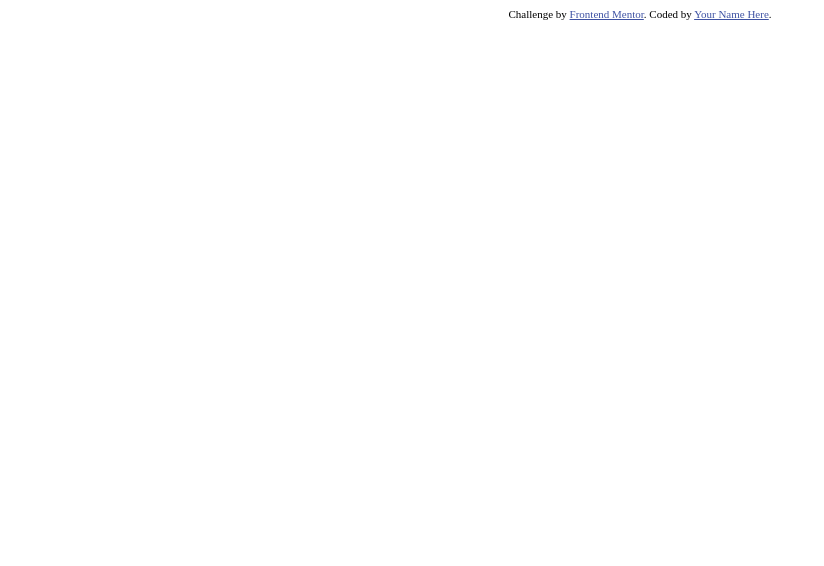
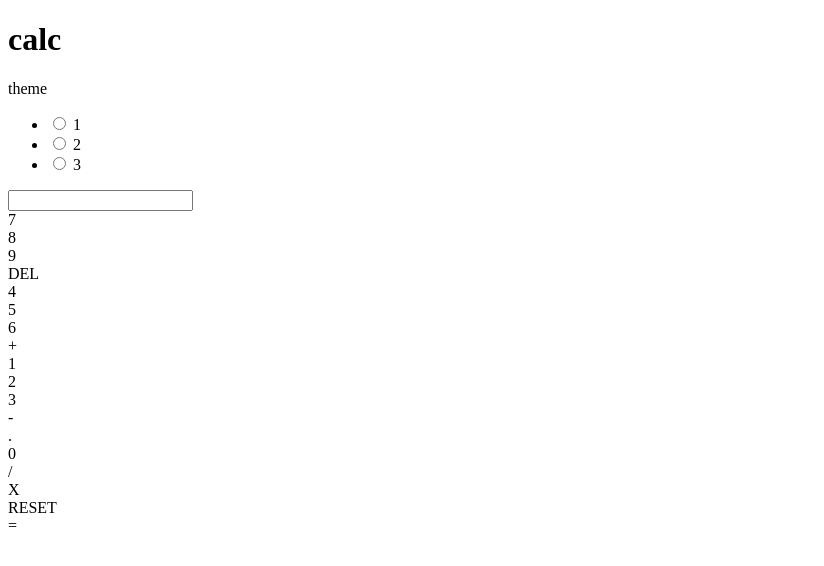
Before and after one commit to Dharmik48/fem-calculator, a plain HTML site: page index.html in a window 1280 px wide. Shown: the whole page, without its empty margins (0-824 px from the left). Drawn offline with Linux system fonts and the light colour scheme.

Commit message:
➕add basic html markup

```diff
--- a/index.html
+++ b/index.html
@@ -6,21 +6,58 @@
 
   <link rel="icon" type="image/png" sizes="32x32" href="./images/favicon-32x32.png">
 
-  <title>Frontend Mentor | Calculator app</title>
+  <link rel="preconnect" href="https://fonts.googleapis.com">
+<link rel="preconnect" href="https://fonts.gstatic.com" crossorigin>
+<link href="https://fonts.googleapis.com/css2?family=Spartan:wght@700&display=swap" rel="stylesheet">
 
-  <!-- Feel free to remove these styles or customise in your own stylesheet 👍 -->
-  <style>
-    .attribution { font-size: 11px; text-align: center; }
-    .attribution a { color: hsl(228, 45%, 44%); }
-  </style>
+  <title>Calculator app</title>
+
 </head>
 <body>
-
-
-
-  <div class="attribution">
-    Challenge by <a href="https://www.frontendmentor.io?ref=challenge" target="_blank">Frontend Mentor</a>.
-    Coded by <a href="#">Your Name Here</a>.
-  </div>
+  <main>
+    <header>
+      <h1>calc</h1>
+      <div class="themes">
+        <p>theme</p>
+        <ul>
+          <li>
+            <input type="radio" name="theme" class="theme-selector" id="theme1">
+            <label for="theme1">1</label>
+          </li>
+          <li>
+            <input type="radio" name="theme" class="theme-selector" id="theme2">
+            <label for="theme2">2</label>
+          </li>
+          <li>
+            <input type="radio" name="theme" class="theme-selector" id="theme3">
+            <label for="theme3">3</label>
+          </li>
+        </ul>
+      </div>
+    </header>
+    <div class="diplay">
+      <input type="number">
+    </div>
+    <div class="keys">
+      <div class="key">7</div>
+      <div class="key">8</div>
+      <div class="key">9</div>
+      <div class="key">DEL</div>
+      <div class="key">4</div>
+      <div class="key">5</div>
+      <div class="key">6</div>
+      <div class="key">+</div>
+      <div class="key">1</div>
+      <div class="key">2</div>
+      <div class="key">3</div>
+      <div class="key">-</div>
+      <div class="key">.</div>
+      <div class="key">0</div>
+      <div class="key">/</div>
+      <div class="key">X</div>
+      <div class="key">RESET</div>
+      <div class="key">=</div>
+    </div>
+  </main>
 </body>
 </html>
```
